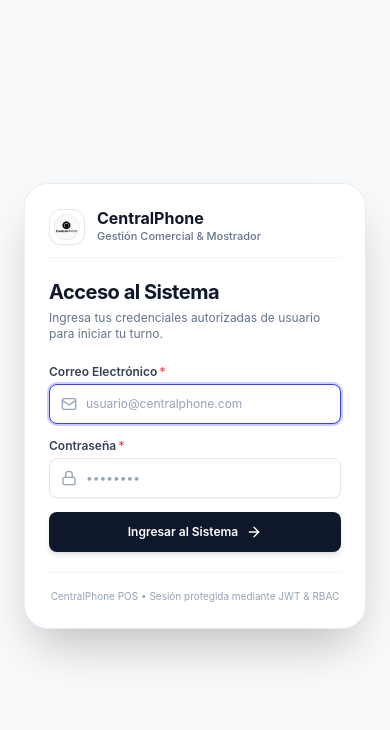
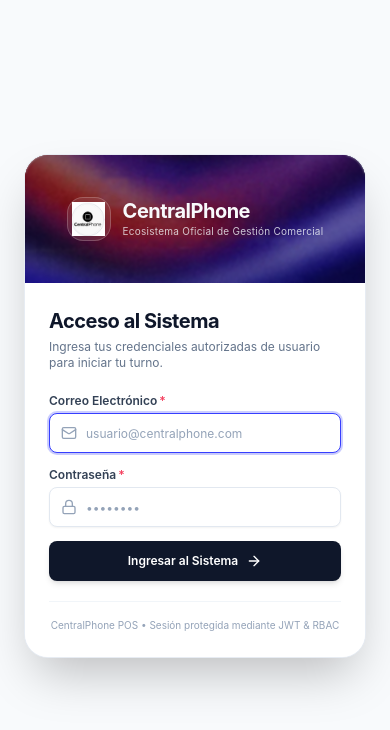
Before and after one commit to guiiyanxD/central_phone, a Next.js app in the folder frontend/: page /login in a window 390 px wide. Shown: the top 730 px of the page. Built offline with nearby package versions, Linux system fonts and the light colour scheme.

Commit message:
feat(login-mobile): opcion 1 - hero banner compacto superior con cero scroll

```diff
--- a/frontend/src/app/login/page.tsx
+++ b/frontend/src/app/login/page.tsx
@@ -37,12 +37,13 @@
   return (
     <div className="min-h-[calc(100vh-4rem)] flex items-center justify-center p-2 sm:p-6 lg:p-10 animate-in fade-in duration-300">
       {/* Contenedor Flotante Ampliado (Sincronizado con login_example.webp) */}
-      <div className="w-full max-w-md lg:max-w-5xl bg-white rounded-3xl shadow-2xl border border-slate-200/80 overflow-hidden grid grid-cols-1 lg:grid-cols-2">
+      <div className="w-full max-w-md lg:max-w-5xl bg-white rounded-3xl shadow-2xl border border-slate-200/80 overflow-hidden flex flex-col lg:grid lg:grid-cols-2">
         {/* =========================================================================
-            PANEL IZQUIERDO: Hero Artístico con Textura Líquida Orgánica
-            Visible en Desktop / Tablets amplias (lg:flex)
+            PANEL ARTÍSTICO: Hero con Textura Líquida Orgánica
+            Móvil: Hero Banner horizontal compacto de 128px (h-32)
+            Desktop: Panel vertical completo (lg:min-h-[620px])
             ========================================================================= */}
-        <div className="hidden lg:flex relative p-8 sm:p-12 lg:p-16 flex-col justify-center items-center text-center lg:min-h-[620px] bg-slate-950 text-white overflow-hidden select-none">
+        <div className="relative p-6 sm:p-10 lg:p-16 flex flex-col justify-center items-center text-center h-32 sm:h-40 lg:min-h-[620px] bg-slate-950 text-white overflow-hidden select-none">
           {/* Fondo de alta resolución con textura fluida de seda en azul cobalto y flama */}
           <div className="absolute inset-0">
             <Image
@@ -53,27 +54,29 @@
               priority
             />
             {/* Velo sutil para contraste estético */}
-            <div className="absolute inset-0 bg-slate-950/25 backdrop-blur-[1px]" />
+            <div className="absolute inset-0 bg-slate-950/30 backdrop-blur-[1px]" />
           </div>
 
           {/* Centro: Identidad Oficial en Blanco Hueso (#F8FAFC) */}
-          <div className="relative z-10 flex flex-col items-center justify-center space-y-4 max-w-xs sm:max-w-sm">
-            <div className="relative h-14 w-14 sm:h-16 sm:w-16 rounded-2xl bg-white/10 backdrop-blur-md border border-white/20 p-2.5 shadow-2xl flex items-center justify-center">
+          <div className="relative z-10 flex flex-row lg:flex-col items-center justify-center gap-3 lg:gap-0 lg:space-y-4 max-w-xs sm:max-w-sm">
+            <div className="relative h-11 w-11 sm:h-14 sm:w-14 lg:h-16 lg:w-16 rounded-2xl bg-white/10 backdrop-blur-md border border-white/20 p-2 shadow-2xl flex items-center justify-center flex-shrink-0">
               <Image
                 src="/logo.png"
                 alt="CentralPhone Logo"
                 fill
-                className="object-contain p-1.5 drop-shadow-md"
+                className="object-contain p-1 drop-shadow-md"
                 priority
               />
             </div>
 
-            <h1 className="text-3xl sm:text-4xl font-bold tracking-tight text-[#F8FAFC] drop-shadow-md">
-              CentralPhone
-            </h1>
-            <p className="text-xs sm:text-sm text-[#F1F5F9]/80 font-normal tracking-wide">
-              Ecosistema Oficial de Gestión Comercial
-            </p>
+            <div className="text-left lg:text-center">
+              <h1 className="text-xl sm:text-2xl lg:text-4xl font-bold tracking-tight text-[#F8FAFC] drop-shadow-md leading-tight">
+                CentralPhone
+              </h1>
+              <p className="text-[10px] sm:text-xs lg:text-sm text-[#F1F5F9]/80 font-normal tracking-wide">
+                Ecosistema Oficial de Gestión Comercial
+              </p>
+            </div>
           </div>
         </div>
 
@@ -81,25 +84,8 @@
             PANEL DERECHO: Formulario de Autenticación POS
             Ingreso manual estricto (DoD Fase 1 de Seguridad - Cero Credenciales Expuestas)
             ========================================================================= */}
-        <div className="p-6 sm:p-10 lg:p-14 flex flex-col justify-between bg-white">
+        <div className="p-6 sm:p-10 lg:p-14 flex flex-col justify-between bg-white flex-1">
           <div className="space-y-5 my-auto">
-            {/* Cabecera de Marca para Móviles (< lg) para evitar scroll vertical */}
-            <div className="lg:hidden flex items-center gap-3 pb-3 border-b border-slate-100">
-              <div className="relative h-9 w-9 rounded-xl border border-slate-200 bg-white shadow-subtle flex-shrink-0">
-                <Image
-                  src="/logo.png"
-                  alt="CentralPhone Logo"
-                  fill
-                  className="object-contain p-1"
-                  priority
-                />
-              </div>
-              <div>
-                <p className="text-base font-bold text-slate-900 leading-tight">CentralPhone</p>
-                <p className="text-[11px] text-slate-500 font-medium">Gestión Comercial & Mostrador</p>
-              </div>
-            </div>
-
             {/* Título de la Sección */}
             <div className="space-y-1">
               <h2 className="text-xl sm:text-2xl font-bold tracking-tight text-slate-900">
```
